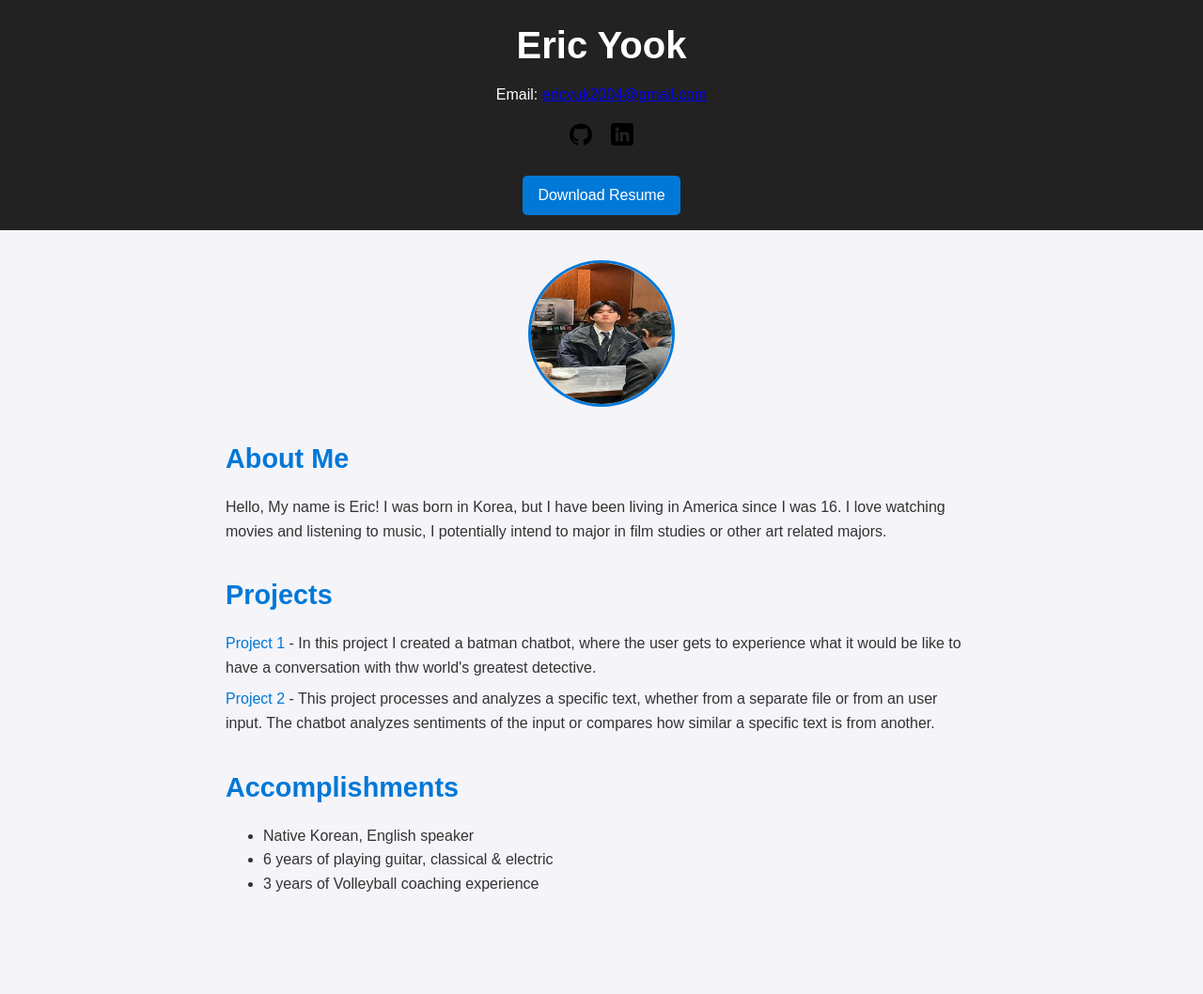
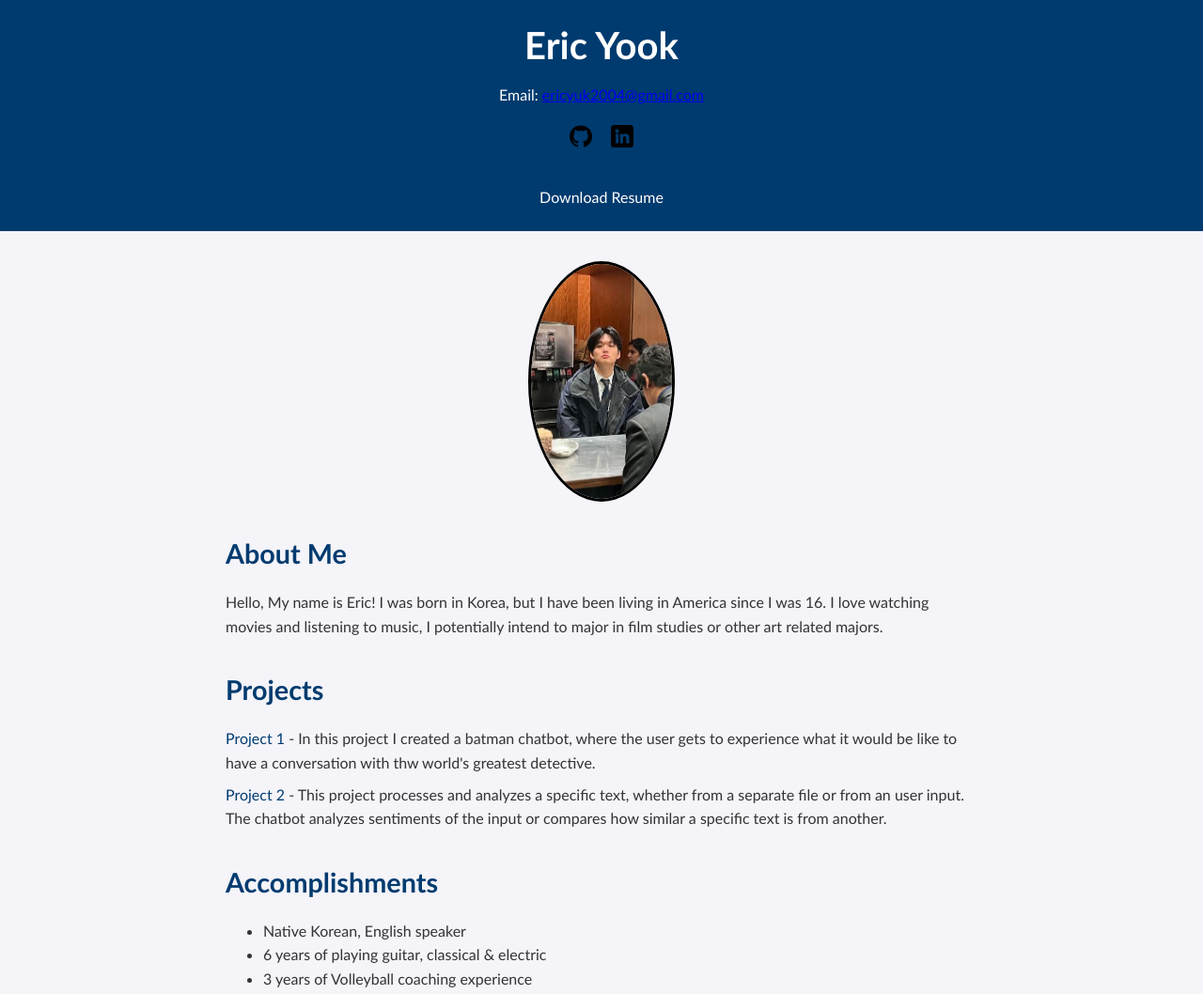
Before and after one commit to yooooook/ericyook.github.io, a plain HTML site: page index.html in a window 1280 px wide. Shown: the whole page at 94% size. Before the commit the page ends 985 px from the top, so only its background shows below. Drawn offline with Linux system fonts and the light colour scheme.

Commit message:
updated colors

```diff
--- a/style.css
+++ b/style.css
@@ -1,6 +1,6 @@
 /* Global Styles */
 body {
-    font-family: Arial, sans-serif;
+    font-family: 'Trebuchet MS', 'Lucida Sans Unicode', 'Lucida Grande', 'Lucida Sans', Arial, sans-serif, sans-serif;
     line-height: 1.6;
     margin: 0;
     padding: 0;
@@ -10,7 +10,7 @@ body {
 
 /* Header */
 header {
-    background-color: #222;
+    background-color: #003b6f;
     color: #fff;
     text-align: center;
     padding: 1rem 0;
@@ -44,7 +44,7 @@ header .button {
     display: inline-block;
     margin-top: 1rem;
     padding: 0.5rem 1rem;
-    background-color: #0078d7;
+    background-color: #003b6f;
     color: #fff;
     text-decoration: none;
     border-radius: 5px;
@@ -52,7 +52,7 @@ header .button {
 }
 
 header .button:hover {
-    background-color: #0056a1;
+    background-color: #003b6f;
 }
 
 /* Main Content */
@@ -70,16 +70,16 @@ main section {
 .photo img {
     display: block;
     width: 150px;
-    height: 150px;
+    height: 250px;
     border-radius: 50%;
     margin: 0 auto;
-    border: 3px solid #0078d7;
+    border: 3px solid #000000;
 }
 
 /* Section Titles */
 main section h2 {
     font-size: 1.8rem;
-    color: #0078d7;
+    color: #003b6f;
     margin-bottom: 0.5rem;
 }
 
@@ -94,7 +94,7 @@ main section h2 {
 }
 
 .projects a {
-    color: #0078d7;
+    color: #003b6f;
     text-decoration: none;
 }
 
```
